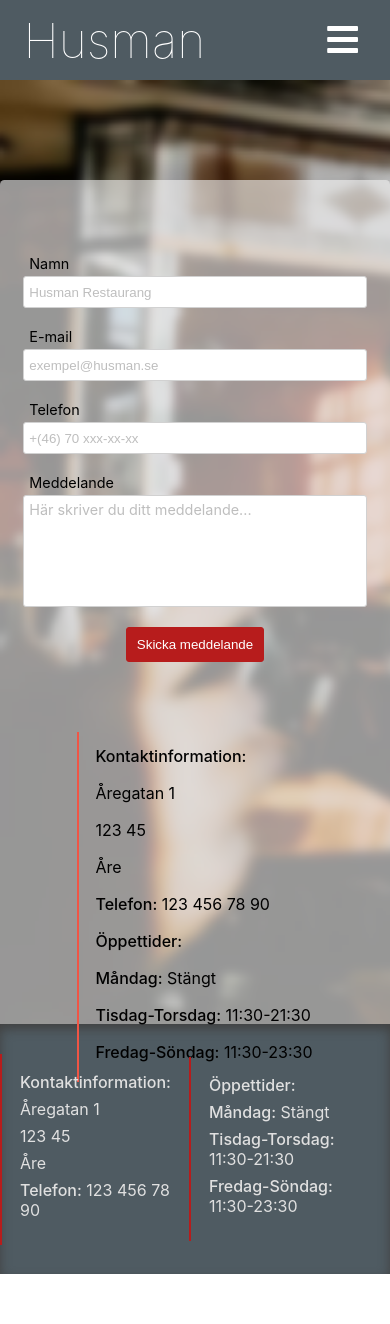
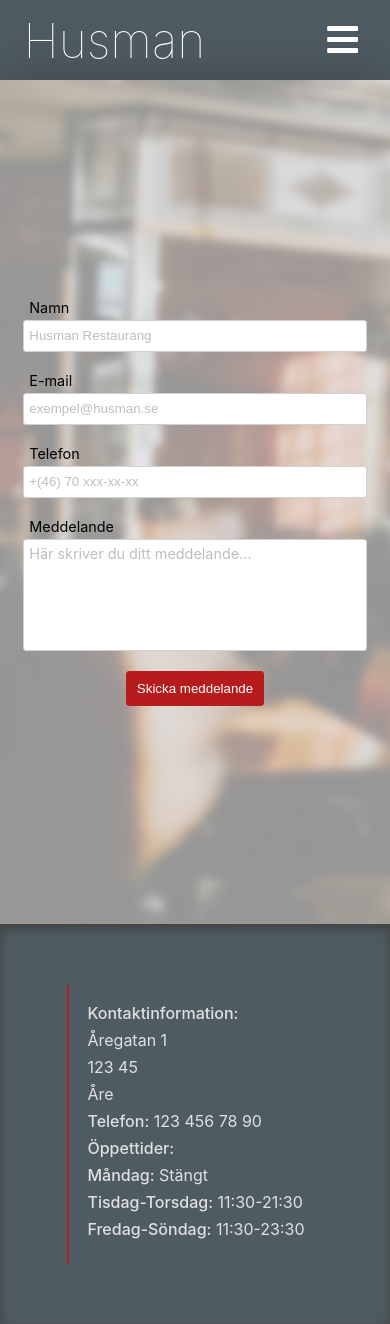
Before and after one commit to NikolaSalamurovic/Husman-Reactproject, a React (Create React App) app: page /Contact in a window 390 px wide. Before the commit the page ends 1274 px from the top, so only its background shows below. Built offline with nearby package versions, Linux system fonts and the light colour scheme.

Commit message:
responsive mobile added

```diff
--- a/src/components/Contact/style.css
+++ b/src/components/Contact/style.css
@@ -18,7 +18,7 @@
           align-items: center;
   background-color: rgba(231, 231, 231, 0.65);
   padding: 75px 0 75px;
-  border-radius: 4.5px;
+  border-radius: 4px;
   -webkit-box-shadow: 0px 0px 50px 5px rgba(0, 0, 0, 0.2);
           box-shadow: 0px 0px 50px 5px rgba(0, 0, 0, 0.2);
 }
@@ -150,17 +150,22 @@
 }
 
 @media screen and (max-width: 768px) {
-  .container {
+  .backgroundImage {
+    padding: 0;
+  }
+  .backgroundImage .container {
     -webkit-box-orient: vertical;
     -webkit-box-direction: normal;
         -ms-flex-direction: column;
             flex-direction: column;
-    margin-top: 30px;
     -webkit-box-align: center;
         -ms-flex-align: center;
             align-items: center;
+    height: 100vh;
+    padding: 0;
+    border-radius: 0;
   }
-  .container form {
+  .backgroundImage .container form {
     -webkit-box-pack: center;
         -ms-flex-pack: center;
             justify-content: center;
@@ -168,11 +173,11 @@
         -ms-flex-align: center;
             align-items: center;
   }
-  .container form textarea {
+  .backgroundImage .container form textarea {
     width: 85vw;
   }
-  .container .restaurantInfo {
-    margin: 70px 0;
+  .backgroundImage .container .restaurantInfo {
+    display: none;
   }
 }
 /*# sourceMappingURL=style.css.map */
--- a/src/components/Contact/style.scss
+++ b/src/components/Contact/style.scss
@@ -11,7 +11,7 @@
         align-items: center;
         background-color: rgba($color: #e7e7e7, $alpha: 0.65);
         padding: 75px 0 75px;
-        border-radius: 4.5px;
+        border-radius: 4px;
         box-shadow: 0px 0px 50px 5px rgba(0,0,0,0.2);
         .sentMessage {
             width: 400px;
@@ -97,10 +97,14 @@
 }
 
 @media screen and (max-width: 768px) {
+    .backgroundImage {
+        padding: 0;
         .container {
             flex-direction: column;
-        margin-top: 30px;
             align-items: center;
+            height: 100vh;
+            padding: 0;
+            border-radius: 0;
             form {
                 justify-content: center;
                 align-items: center;
@@ -109,7 +113,8 @@
                 }
             }
             .restaurantInfo {
-            margin: 70px 0;
+                display: none;
             }
         }
     }
+}
--- a/src/components/Layout/Layout.tsx
+++ b/src/components/Layout/Layout.tsx
@@ -81,6 +81,17 @@ export function Layout() {
             <p><span className="bold">Tisdag-Torsdag:</span> 11:30-21:30</p>
             <p><span className="bold">Fredag-Söndag:</span> 11:30-23:30</p>
           </div>
+          <div className="footerMobile">
+            <p className="bold">Kontaktinformation:</p>
+            <p>Åregatan 1</p>
+            <p>123 45</p>
+            <p>Åre</p>
+            <p><span className="bold">Telefon:</span> 123 456 78 90</p>
+            <p><span className="bold">Öppettider:</span></p>
+            <p><span className="bold">Måndag:</span> Stängt</p>
+            <p><span className="bold">Tisdag-Torsdag:</span> 11:30-21:30</p>
+            <p><span className="bold">Fredag-Söndag:</span> 11:30-23:30</p>
+          </div>
         </div>
       </footer>
     </>
--- a/src/components/Layout/layout.css
+++ b/src/components/Layout/layout.css
@@ -98,6 +98,10 @@ footer .footerContainer div p {
   color: #e0e0e0;
 }
 
+footer .footerContainer .footerMobile {
+  display: none;
+}
+
 @media screen and (max-width: 768px) {
   header {
     min-height: 80px;
@@ -149,5 +153,17 @@ footer .footerContainer div p {
     width: 150px;
     border-top: 2px solid #263238;
   }
+  footer {
+    height: 400px;
+  }
+  footer .footerContainer .footerContact {
+    display: none;
+  }
+  footer .footerContainer .footerOpen {
+    display: none;
+  }
+  footer .footerContainer .footerMobile {
+    display: block;
+  }
 }
 /*# sourceMappingURL=layout.css.map */
--- a/src/components/Layout/layout.scss
+++ b/src/components/Layout/layout.scss
@@ -69,6 +69,9 @@ footer {
         color: rgb(224, 224, 224);
       }
     }
+    .footerMobile {
+      display: none;
+    }
   }
 }
 
@@ -115,4 +118,18 @@ footer {
       }
     }
   }
+  footer {
+    height: 400px;
+    .footerContainer {
+      .footerContact {
+        display: none;
+      }
+      .footerOpen {
+        display: none;
+      }
+      .footerMobile {
+        display: block;
+      }
+    }
+  }
 }
```
Also changed, not shown: 2 other files (tests, documents, lock files or other folders). Lines whose indentation alone changed are shown as unchanged.
